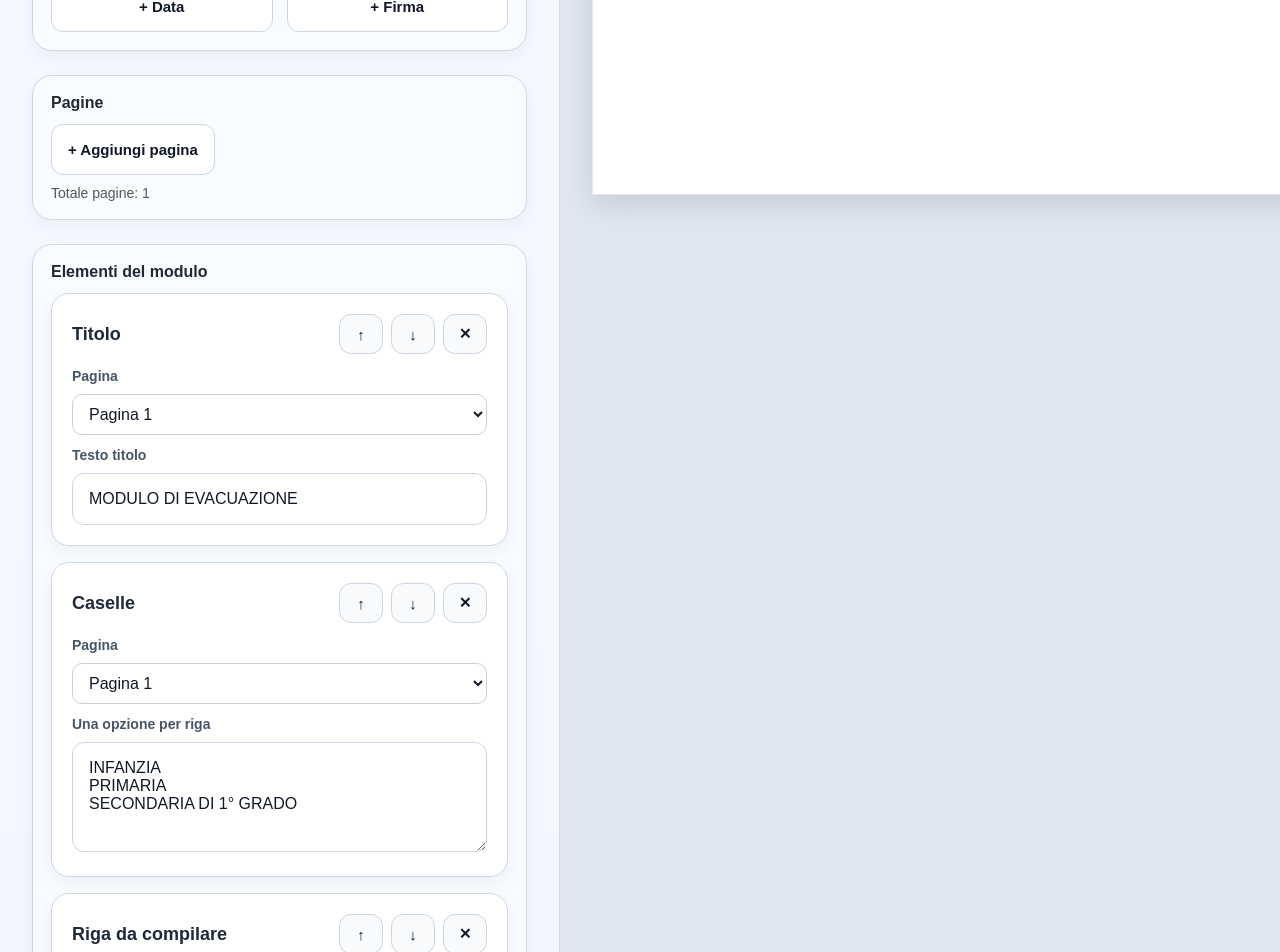
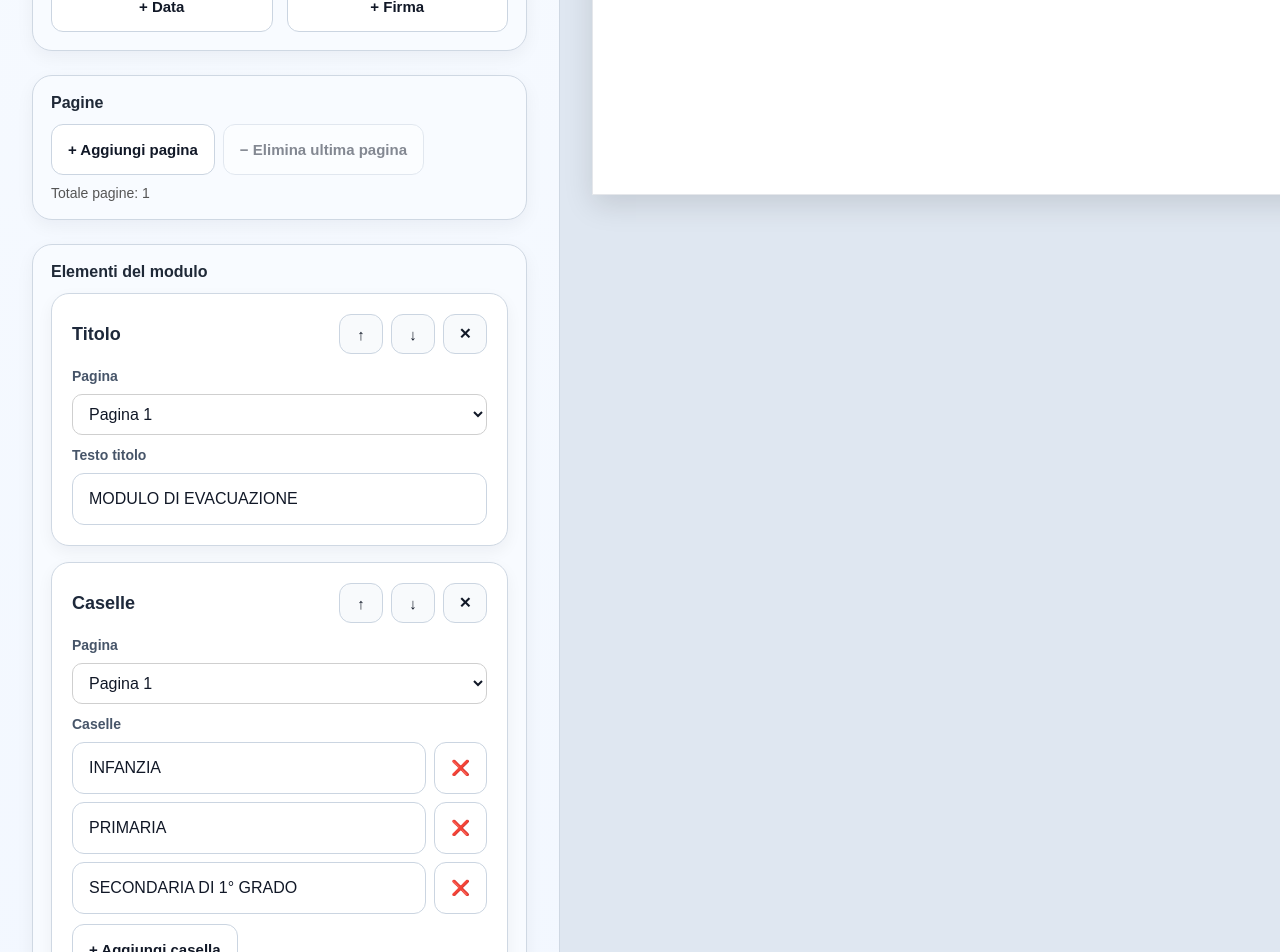
Before and after one commit to giulialococo090203-cpu/builder-documenti, a React (Vite) app: page / in a window 1280 px wide. Shown: the part 960-1912 px from the top of the page. Built offline with nearby package versions, Linux system fonts and the light colour scheme.

Commit message:
sistemo caselle, pagine e salvataggio pdf

```diff
--- a/src/App.jsx
+++ b/src/App.jsx
@@ -83,7 +83,7 @@ function App() {
     if (tipo === "titolo") nuovo.testo = "NUOVO TITOLO";
     if (tipo === "testo") nuovo.testo = "Scrivi qui il testo fisso del modulo";
     if (tipo === "riga") nuovo.etichetta = "NUOVO CAMPO";
-    if (tipo === "caselle") nuovo.opzioni = ["OPZIONE 1", "OPZIONE 2"];
+    if (tipo === "caselle") nuovo.opzioni = ["NUOVA CASELLA"];
     if (tipo === "tabella") {
       nuovo.quantitaElenco = 3;
       nuovo.righe = [
@@ -266,6 +266,23 @@ function App() {
     setNumeroPagine((prev) => prev + 1);
   }
 
+  function rimuoviUltimaPagina() {
+    if (numeroPagine <= 1) return;
+
+    const ultimaPagina = numeroPagine;
+
+    setBlocchi((prev) =>
+      prev.map((blocco) => {
+        if (blocco.pagina === ultimaPagina) {
+          return { ...blocco, pagina: ultimaPagina - 1 };
+        }
+        return blocco;
+      })
+    );
+
+    setNumeroPagine((prev) => prev - 1);
+  }
+
   function spostaBloccoPagina(bloccoId, nuovaPagina) {
     setBlocchi((prev) =>
       prev.map((blocco) =>
@@ -279,7 +296,46 @@ function App() {
     );
   }
 
-  function stampa() {
+  function aggiornaOpzioneCasella(bloccoId, opzioneIndex, valore) {
+    setBlocchi((prev) =>
+      prev.map((blocco) => {
+        if (blocco.id !== bloccoId) return blocco;
+
+        const nuoveOpzioni = [...blocco.opzioni];
+        nuoveOpzioni[opzioneIndex] = valore;
+
+        return { ...blocco, opzioni: nuoveOpzioni };
+      })
+    );
+  }
+
+  function aggiungiOpzioneCasella(bloccoId) {
+    setBlocchi((prev) =>
+      prev.map((blocco) => {
+        if (blocco.id !== bloccoId) return blocco;
+        return {
+          ...blocco,
+          opzioni: [...blocco.opzioni, "NUOVA CASELLA"],
+        };
+      })
+    );
+  }
+
+  function eliminaOpzioneCasella(bloccoId, opzioneIndex) {
+    setBlocchi((prev) =>
+      prev.map((blocco) => {
+        if (blocco.id !== bloccoId) return blocco;
+        if (blocco.opzioni.length <= 1) return blocco;
+
+        return {
+          ...blocco,
+          opzioni: blocco.opzioni.filter((_, i) => i !== opzioneIndex),
+        };
+      })
+    );
+  }
+
+  function salvaPdf() {
     window.print();
   }
 
@@ -458,9 +514,18 @@ function App() {
 
         <div className="sezione">
           <div className="label-sezione">Pagine</div>
+          <div style={{ display: "flex", gap: "8px", flexWrap: "wrap" }}>
             <button type="button" onClick={aggiungiPagina}>
               + Aggiungi pagina
             </button>
+            <button
+              type="button"
+              onClick={rimuoviUltimaPagina}
+              disabled={numeroPagine === 1}
+            >
+              − Elimina ultima pagina
+            </button>
+          </div>
           <div style={{ marginTop: "10px", fontSize: "14px", color: "#555" }}>
             Totale pagine: {numeroPagine}
           </div>
@@ -544,17 +609,47 @@ function App() {
 
               {blocco.tipo === "caselle" && (
                 <>
-                  <label>Una opzione per riga</label>
-                  <textarea
-                    value={blocco.opzioni.join("\n")}
+                  <label>Caselle</label>
+                  <div style={{ display: "flex", flexDirection: "column", gap: "8px" }}>
+                    {blocco.opzioni.map((opzione, opzioneIndex) => (
+                      <div
+                        key={`${blocco.id}-opzione-${opzioneIndex}`}
+                        style={{
+                          display: "flex",
+                          gap: "8px",
+                          alignItems: "center",
+                        }}
+                      >
+                        <input
+                          value={opzione}
                           onChange={(e) =>
-                      aggiornaBlocco(
+                            aggiornaOpzioneCasella(
                               blocco.id,
-                        "opzioni",
-                        e.target.value.split("\n").filter(Boolean)
+                              opzioneIndex,
+                              e.target.value
                             )
                           }
                         />
+                        <button
+                          type="button"
+                          onClick={() =>
+                            eliminaOpzioneCasella(blocco.id, opzioneIndex)
+                          }
+                        >
+                          ❌
+                        </button>
+                      </div>
+                    ))}
+                  </div>
+
+                  <div style={{ marginTop: "10px" }}>
+                    <button
+                      type="button"
+                      onClick={() => aggiungiOpzioneCasella(blocco.id)}
+                    >
+                      + Aggiungi casella
+                    </button>
+                  </div>
                 </>
               )}
 
@@ -773,8 +868,8 @@ function App() {
           ))}
         </div>
 
-        <button type="button" className="bottone-stampa" onClick={stampa}>
-          Stampa modulo
+        <button type="button" className="bottone-stampa" onClick={salvaPdf}>
+          Salva PDF
         </button>
       </aside>
 
@@ -824,7 +919,7 @@ function App() {
                   return (
                     <div key={blocco.id} className="gruppo-caselle">
                       {blocco.opzioni.map((opzione, i) => (
-                        <div key={`${blocco.id}-opzione-${i}`} className="item-casella">
+                        <div key={`${blocco.id}-opzione-preview-${i}`} className="item-casella">
                           <span className="casella" />
                           <span>{opzione}</span>
                         </div>
--- a/src/index.css
+++ b/src/index.css
@@ -23,7 +23,6 @@ select {
   font: inherit;
 }
 
-/* INPUT */
 input,
 textarea,
 select {
@@ -49,7 +48,6 @@ textarea {
   resize: vertical;
 }
 
-/* BOTTONI */
 button {
   border: 1px solid #cbd5e1;
   background: #ffffff;
@@ -67,16 +65,17 @@ button:hover {
   border-color: #6366f1;
 }
 
-/* LAYOUT */
+button:disabled {
+  opacity: 0.5;
+  cursor: not-allowed;
+}
+
 .app {
   display: grid;
   grid-template-columns: 560px 1fr;
   min-height: 100vh;
 }
 
-/* =========================
-   COLONNA SINISTRA COLORATA
-========================= */
 .barra-laterale {
   background: linear-gradient(180deg, #f8fbff 0%, #edf4ff 100%);
   border-right: 1px solid #cfd8e3;
@@ -97,7 +96,6 @@ button:hover {
   font-size: 16px;
 }
 
-/* SEZIONI SIDEBAR */
 .sezione {
   margin-bottom: 24px;
   padding: 18px;
@@ -115,7 +113,6 @@ button:hover {
   color: #1f2937;
 }
 
-/* BOTTONI AGGIUNTA */
 .griglia-bottoni {
   display: grid;
   grid-template-columns: 1fr 1fr;
@@ -133,7 +130,6 @@ button:hover {
   color: #312e81;
 }
 
-/* CARD EDITOR */
 .card-editor {
   border: 1px solid #cfd8e3;
   border-radius: 18px;
@@ -178,7 +174,6 @@ button:hover {
   background: #e0e7ff;
 }
 
-/* PULSANTE STAMPA */
 .bottone-stampa {
   width: 100%;
   font-weight: 700;
@@ -193,10 +188,6 @@ button:hover {
   background: linear-gradient(135deg, #4338ca, #4f46e5);
 }
 
-/* =========================
-   COLONNA DESTRA / ANTEPRIMA
-   SEMPRE BIANCA
-========================= */
 .area-anteprima {
   padding: 32px;
   overflow: auto;
@@ -213,9 +204,9 @@ button:hover {
   position: relative;
   page-break-after: always;
   border: 1px solid #e5e7eb;
+  break-inside: avoid;
 }
 
-/* HEADER DOCUMENTO */
 .intestazione {
   border: 1px solid #64748b;
   text-align: center;
@@ -235,7 +226,6 @@ button:hover {
   color: #475569;
 }
 
-/* TITOLO DOCUMENTO */
 .blocco-titolo {
   border: 1px solid #475569;
   text-align: center;
@@ -247,7 +237,6 @@ button:hover {
   color: #0f172a;
 }
 
-/* TESTO */
 .blocco-testo {
   margin: 16px 0;
   line-height: 1.6;
@@ -257,7 +246,6 @@ button:hover {
   background: #ffffff;
 }
 
-/* CAMPI */
 .campo-riga {
   display: flex;
   align-items: center;
@@ -278,7 +266,6 @@ button:hover {
   height: 20px;
 }
 
-/* CHECKBOX */
 .gruppo-caselle {
   display: flex;
   gap: 30px;
@@ -292,6 +279,7 @@ button:hover {
   height: 24px;
   border: 1px solid #111;
   background: #ffffff;
+  flex-shrink: 0;
 }
 
 .item-casella {
@@ -302,7 +290,6 @@ button:hover {
   background: #ffffff;
 }
 
-/* TABELLA */
 .tabella-documento {
   width: 100%;
   border-collapse: collapse;
@@ -322,7 +309,6 @@ button:hover {
   background: #ffffff;
 }
 
-/* NOTE */
 .area-note {
   border: 1px solid #111;
   padding: 12px;
@@ -342,7 +328,6 @@ button:hover {
   margin-bottom: 8px;
 }
 
-/* DATA */
 .campo-data {
   display: flex;
   align-items: center;
@@ -363,7 +348,6 @@ button:hover {
   height: 20px;
 }
 
-/* FIRMA */
 .campo-firma-wrap {
   display: flex;
   justify-content: flex-end;
@@ -388,7 +372,6 @@ button:hover {
   height: 24px;
 }
 
-/* NUMERO PAGINA */
 .numero-pagina {
   position: absolute;
   bottom: 20px;
@@ -398,7 +381,6 @@ button:hover {
   background: #ffffff;
 }
 
-/* MOBILE */
 @media (max-width: 1200px) {
   .app {
     grid-template-columns: 1fr;
@@ -410,10 +392,22 @@ button:hover {
   }
 }
 
-/* STAMPA */
+@page {
+  size: A4;
+  margin: 10mm;
+}
+
 @media print {
+  html,
   body {
+    width: 210mm;
+    height: 297mm;
     background: white;
+  }
+
+  body {
+    -webkit-print-color-adjust: exact;
+    print-color-adjust: exact;
   }
 
   .no-print {
@@ -431,10 +425,23 @@ button:hover {
 
   .foglio {
     width: 100%;
-    margin: 0;
-    padding: 20px;
+    min-height: auto;
+    margin: 0 0 10mm 0;
+    padding: 12mm;
     box-shadow: none;
     border: none;
     background: white;
+    page-break-after: always;
+    break-after: page;
+  }
+
+  .foglio:last-child {
+    page-break-after: auto;
+    break-after: auto;
+  }
+
+  .numero-pagina {
+    bottom: 8mm;
+    right: 8mm;
   }
 }
```
Lines whose indentation alone changed are shown as unchanged.
